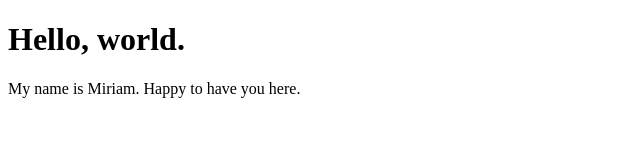
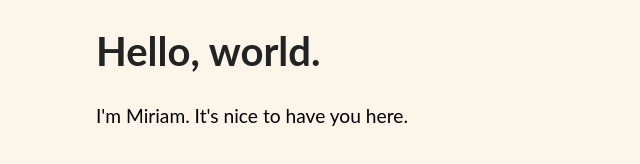
Before and after one commit to hellomirhere/metaphor, a plain HTML site: page index.html in a window 1280 px wide. Shown: the whole page, without its empty margins (0-640 px from the left). Drawn offline with Linux system fonts and the light colour scheme.

Commit message:
Added 1 inch left margin and updated font

```diff
--- a/index.html
+++ b/index.html
@@ -3,10 +3,33 @@
 <head>
     <meta charset="UTF-8">
     <meta name="viewport" content="width=device-width, initial-scale=1.0">
-    <title>My Simple Website</title>
+    <title>Miriam Bay Sweeney</title>
+
+    <!-- Linking Google Fonts -->
+    <link href="https://fonts.googleapis.com/css2?family=Roboto:wght@400;700&display=swap" rel="stylesheet">
+
+    <!-- Internal CSS -->
+    <style>
+      body {
+        font-family: 'Lato', serif; /* Applying the Google Font */
+        margin-left: 1in; /* Add 1 inch of margin to the left */
+        background-color: #fbf5ea; /* Adding a light oat background color */
+        color: #000000; /* Setting a dark text color */
+      }
+
+      h1 {
+        font-size: 2.5em; /* Making the heading bigger */
+        color: #222323; /* Giving the heading a custom color */
+      }
+
+      p {
+        font-size: 1.2em; /* Adjusting the size of paragraphs */
+        line-height: 1.5; /* Improving readability */
+      }
+    </style>
 </head>
 <body>
     <h1>Hello, world.</h1>
-    <p>My name is Miriam. Happy to have you here.</p>
+    <p>I'm Miriam. It's nice to have you here.</p>
 </body>
 </html>
```
